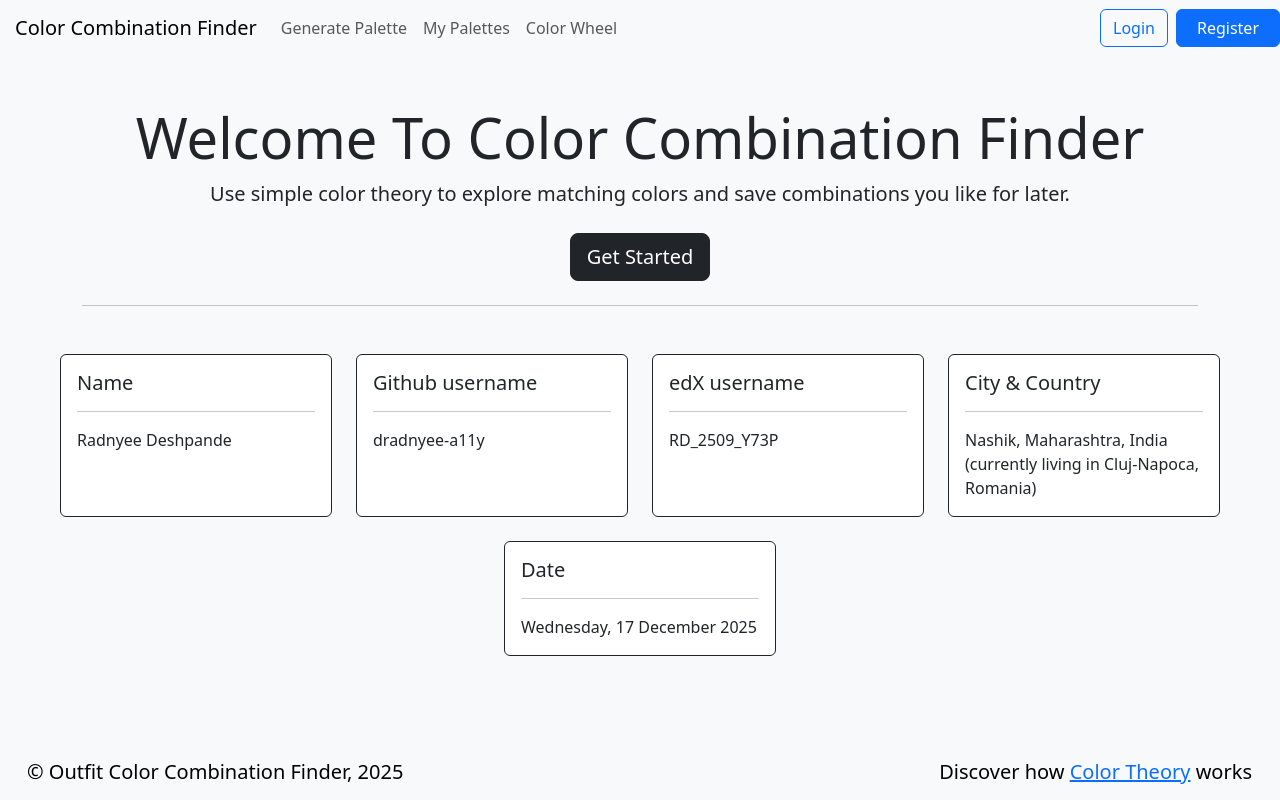
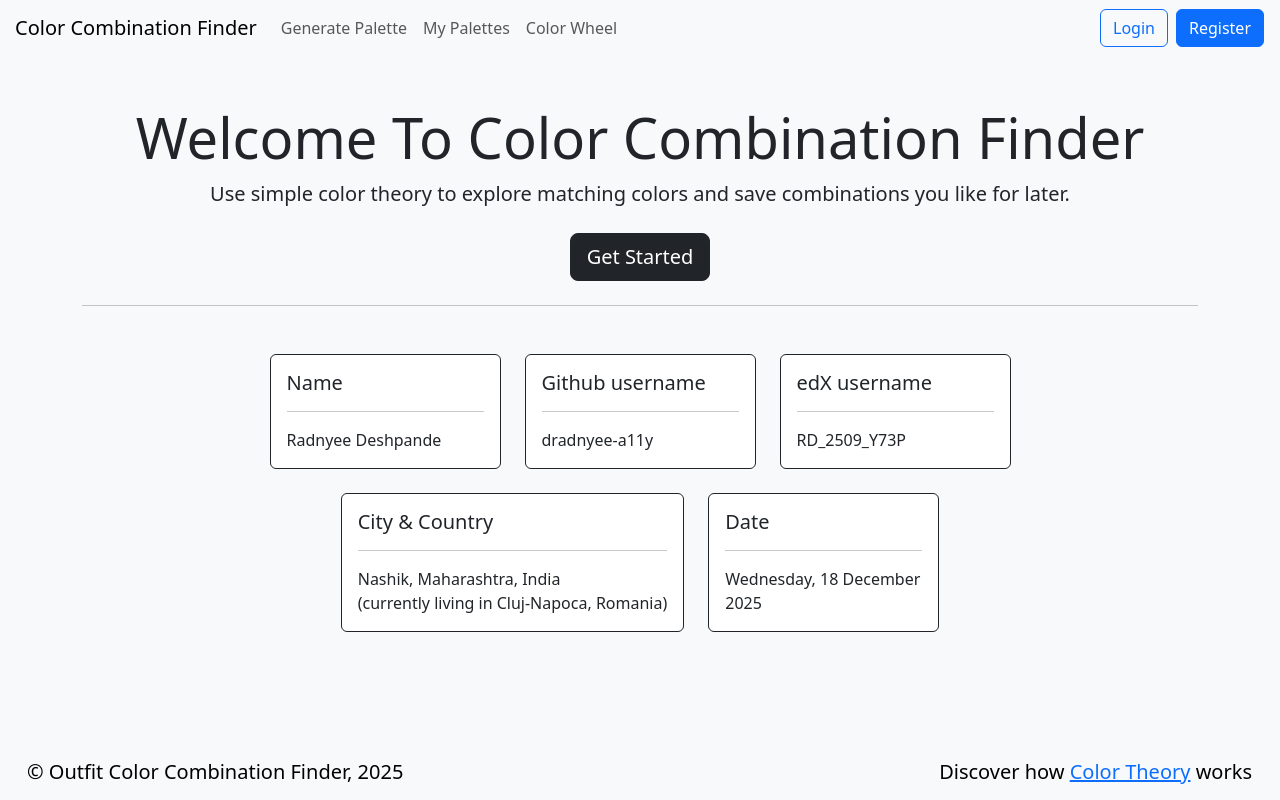
Before and after one commit to dradnyee-a11y/Color_matcher, a Flask app: page / in a window 1280 px wide. Run offline with Flask 3, Linux system fonts and the light colour scheme; some libraries are stand-ins or nearby versions.

Commit message:
Ready to Submit

```diff
--- a/app.py
+++ b/app.py
@@ -8,7 +8,6 @@ from werkzeug.security import generate_password_hash, check_password_hash
 from flask_session import Session
 from functools import wraps
 from PIL import Image, ImageColor
-
 
 # Creat web application
 app = Flask(__name__)
--- a/static/style.css
+++ b/static/style.css
@@ -3,28 +3,12 @@ body, head, footer {
 }
 
 body {
-    min-height: 100vh;
-    overflow-y: auto;
+    margin: 0;
+    overflow-x: hidden
 }
 
 .content {
-    margin-bottom: 80px;
-}
-.match {
-    margin-bottom: 20px;
-}
-
-#ColorTabs {
-    justify-content: center;
-}
-
-#ColorTabs .nav-link {
-    font-size: 1.2em;
-    margin-top: 20px;
-}
-
-#ColorTabs .nav-link.active {
-    font-weight: bold;
+    padding-bottom: 80px;
 }
 
 .navbar-brand {
--- a/templates/index.html
+++ b/templates/index.html
@@ -13,6 +13,8 @@
         </div>
         <hr class="mt-4 mb-0">
     </div>
+
+    <div class="container">
         <div class="row g-4 justify-content-center px-5">
             <div class="col-md-3">
                 <div class="card border-dark h-100">
@@ -44,7 +46,7 @@
                 </div>
             </div>
 
-    <div class="col-md-3">
+            <div class="col-md-auto">
                 <div class="card border-dark h-100">
                     <div class="card-body">
                         <h5 class="card-title">City & Country</h5>
@@ -61,7 +63,8 @@
                     <div class="card-body">
                         <h5 class="card-title">Date</h5>
                         <hr>
-                <p class="card-text">Wednesday, 17 December 2025</p>
+                        <p class="card-text">Wednesday, 18 December 2025</p>
+                    </div>
                 </div>
             </div>
         </div>
--- a/templates/layout.html
+++ b/templates/layout.html
@@ -8,7 +8,7 @@
     <link rel="stylesheet" href="static/style.css">
     <title>Outfit Color Matcher: {% block title %}{% endblock %}</title>
 </head>
-<body>
+<body classs="d-flex flex-column min-vh-100">
     <header>
         <nav class="navbar navbar-expand-lg navbar-light bg-light">
             <a class="navbar-brand" href="/">Color Combination Finder</a>
@@ -41,15 +41,15 @@
                         <li class="nav-item">
                             <a class="btn btn-outline-primary me-2" href="/login">Login</a>
                         </li>
-                    <li class="nav-item">
-                        <a class="btn btn-primary me-3" id="register" href="/register">Register</a>
-                    </li>
+                        <li class="nav-item">
+                            <a class="btn btn-primary me-3" href="/register">Register</a>
+                        </li>
                     {% endif %}
                 </ul>
             </div>
         </nav>
     </header>
-    <main class="content">
+    <main class=" flex feel content">
         {% block body %}
         {% endblock %}
     </main>
--- a/templates/login.html
+++ b/templates/login.html
@@ -6,7 +6,7 @@
 <div class="container d-flex align-items-center justify-content-center" id="card">
     <div class="card p-4 shadow-sm" id="login">
         <h3 class="mb-3 text-center">Login</h3>
-        <form method="post" action="/login" class="needs-validation" novalidate>
+        <form method="post" action="/login">
             <div class="mb-3">
                 <input autocomplete="off" autofocus type="text" name="username" placeholder="Username" required class="form-control">
             </div>
```
Also changed, not shown: other parts of static/style.css (+68 -23 lines), templates/color_matcher.html (+5 -5 lines), README.md, palettes.db, static/color_wheel.jpg (added). Lines whose indentation alone changed are shown as unchanged.
